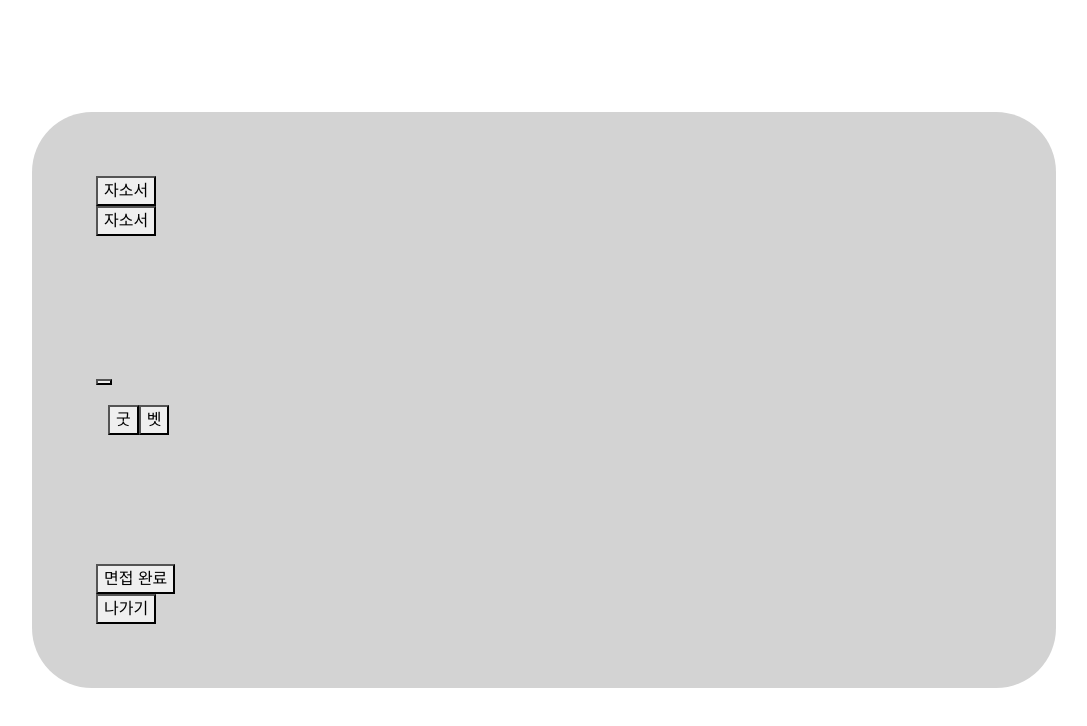
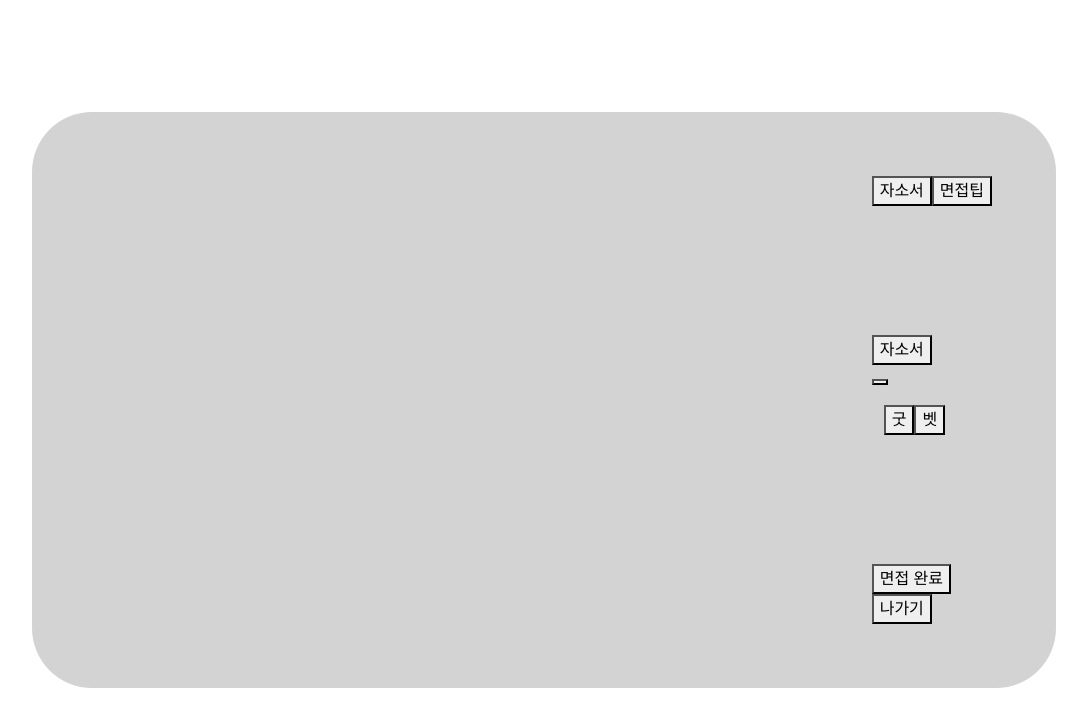
Before and after one commit to GaSuWang/Viewdle, a Vue app in the folder FE/: page /er-room in a window 1280 px wide. Shown: the top 726 px of the page, without its empty margins (96-1183 px from the left). Built offline with nearby package versions, Linux system fonts and the light colour scheme.

Commit message:
chore: erview minor update

```diff
--- a/FE/src/views/StudyRoom/NormalMode/ERView.vue
+++ b/FE/src/views/StudyRoom/NormalMode/ERView.vue
@@ -2,23 +2,26 @@
 <template>
   <div class="ERView">
       <!-- 영상 구역  -->
-      <!-- 상단 -->
-      <!-- 면접자 영상 구역 -->
+      <div class="ERContainer">
+        <!-- 면접자 영상 구역 -->
+        <div class="EEVidContainer"></div>
+        <!-- 면접관 영상 구역 -->
+        <div class="ERVidContainer"></div>
 
-      <!-- 하단 -->
-      <!-- 면접관 영상 구역 -->
+      </div>
+
 
       <!-- 유저 기능 구역 -->
       <div class="ERFeatureARea">
         <!-- 상단 -->
-        <div class="ERButtonFooter">
+        <div class="ERButtonHeader">
           <!-- 면접자 자소서 페이지 열기 버튼 -->
           <div class="CLOpen">
             <button>자소서</button>
           </div>
           <!-- 질문 팁 모달 열기 버튼 -->
           <div class="QTip">
-            <button>자소서</button>
+            <button>면접팁</button>
           </div>
         </div>
 
@@ -96,6 +99,13 @@ setup() {
 
 }
 
+
+
+.ERButtonHeader {
+  display: flex;
+  flex-direction: row;
+  justify-content: space-between;
+}
 .ERButtonFooter {
   display: flex;
   flex-direction: column;
--- a/FE/src/views/StudyRoom/NormalMode/FeedbackView.vue
+++ b/FE/src/views/StudyRoom/NormalMode/FeedbackView.vue
@@ -5,9 +5,13 @@
     <!-- 면접자 영상 -->
     <saved-video></saved-video>
     <!-- 우단 -->
-    <!-- 면접자 자소서 새로운 페이지에서 여는 버튼 -->
-    <!-- <router-link></router-link> -->
-    <!-- 면접관 질문 팁 모달 버튼 -->
+    <div class="FBButtonHeader">
+      <!-- 면접자 자소서 페이지 열기 버튼 -->
+      <div class="CLOpen">
+        <button>자소서</button>
+      </div>
+      <!-- 질문 팁 모달 열기 버튼 -->
+    </div>
     <button></button>
     <!-- 피드백 구역 -->
     <feedback-area :videoInfo="videoInfo"></feedback-area>
```
